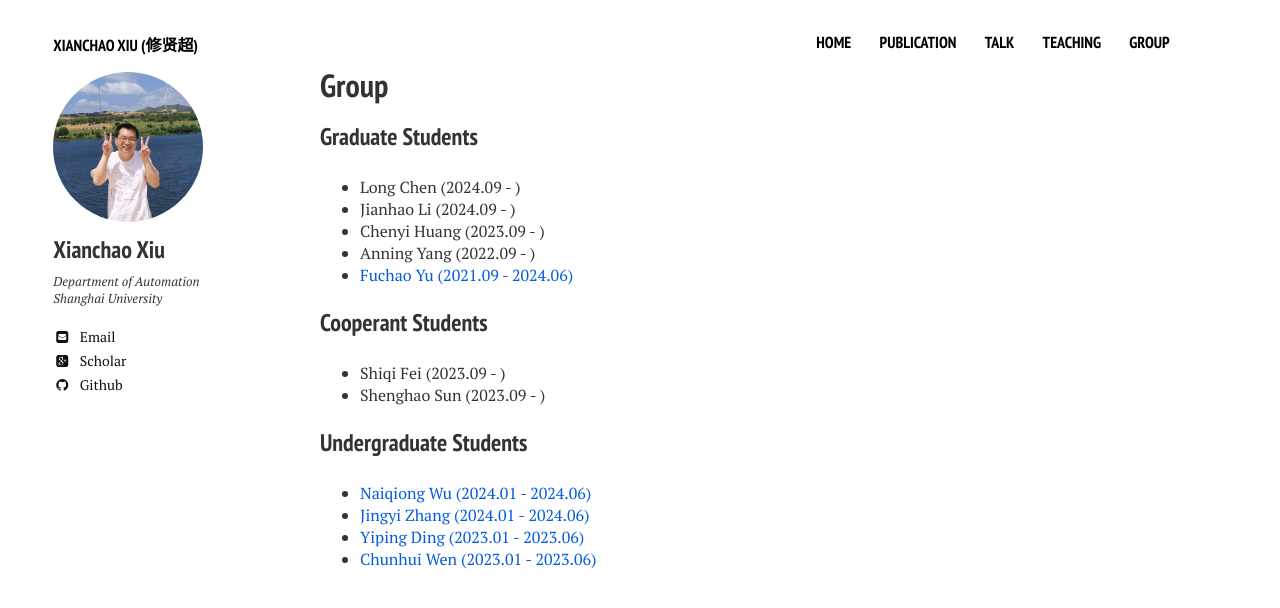
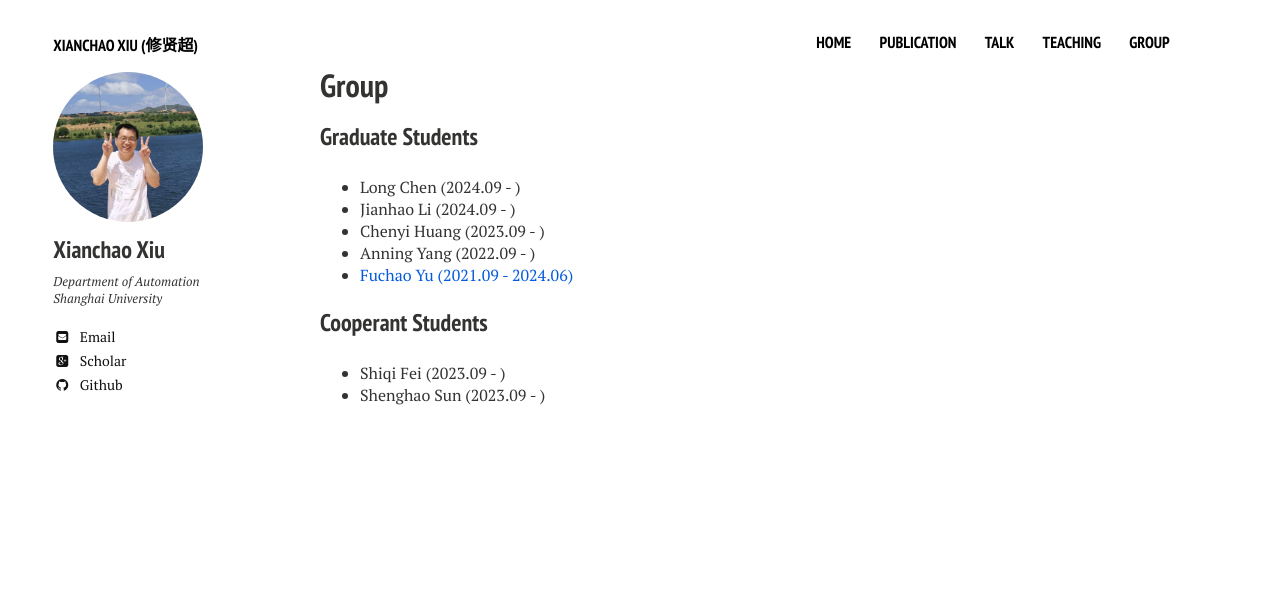
Before and after one commit to xianchaoxiu/xianchaoxiu.github.io, a Jekyll site: the page built from group/index.md, in a window 1280 px wide. Shown: the top 608 px of the page. Built offline with Jekyll 4.4.1, drawn with Linux system fonts in a browser that asks for light colours; nearby versions of some CDN libraries.

Commit message:
Update index.md

```diff
--- a/group/index.md
+++ b/group/index.md
@@ -19,10 +19,3 @@ share: false
 ### Cooperant Students
 * Shiqi Fei (2023.09 - ) <br>
 * Shenghao Sun (2023.09 - ) <br>
-
-
-### Undergraduate Students
-* <a href="../group/2024-Wu.pdf" class="textlink" target="_blank"> Naiqiong Wu (2024.01 - 2024.06)  </a><br>
-* <a href="../group/2024-Zhang.pdf" class="textlink" target="_blank"> Jingyi Zhang (2024.01 - 2024.06)  </a><br>
-* <a href="../group/2023-Ding.pdf" class="textlink" target="_blank"> Yiping Ding (2023.01 - 2023.06)  </a><br>
-* <a href="../group/2023-Wen.pdf" class="textlink" target="_blank"> Chunhui Wen (2023.01 - 2023.06)  </a><br>
```
